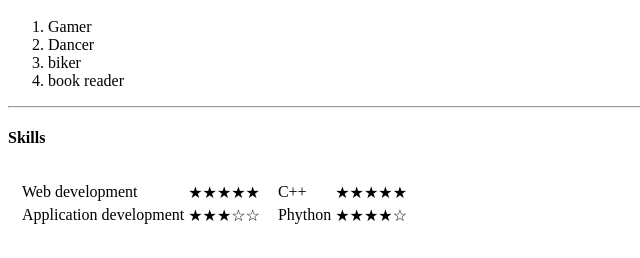
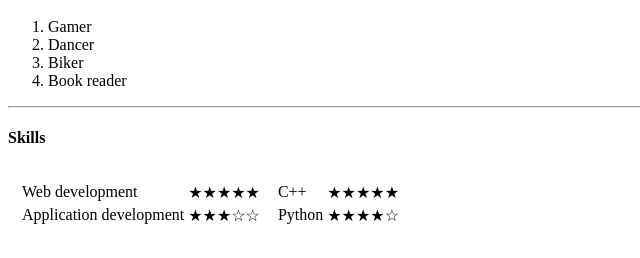
Before and after one commit to helixcoder/freelando_webapi_course-alura-entity-framework-core-transactions_part-2_dotnet-8_csharp-12, a plain HTML site: page index.html in a window 1280 px wide. Shown: the part 575-833 px from the top of the page, 0-640 px from the left. Drawn offline with Linux system fonts and the light colour scheme.

Commit message:
Add files via upload

```diff
--- a/index.html
+++ b/index.html
@@ -40,8 +40,8 @@
   <ol>
     <li>Gamer</li>
     <li>Dancer</li>
-    <li>biker</li>
-    <li>book reader</li>
+    <li>Biker</li>
+    <li>Book reader</li>
   </ol>
   <hr>
   <h4>Skills</h4>
@@ -63,7 +63,7 @@
           <td>C++</td>
           <td>★★★★★</td>
           </tr>
-          <td>Phython</td>
+          <td>Python</td>
           <td>★★★★☆</td>
 
         </tr>
```
Also changed, not shown: contact.html (+2 -2 lines).
